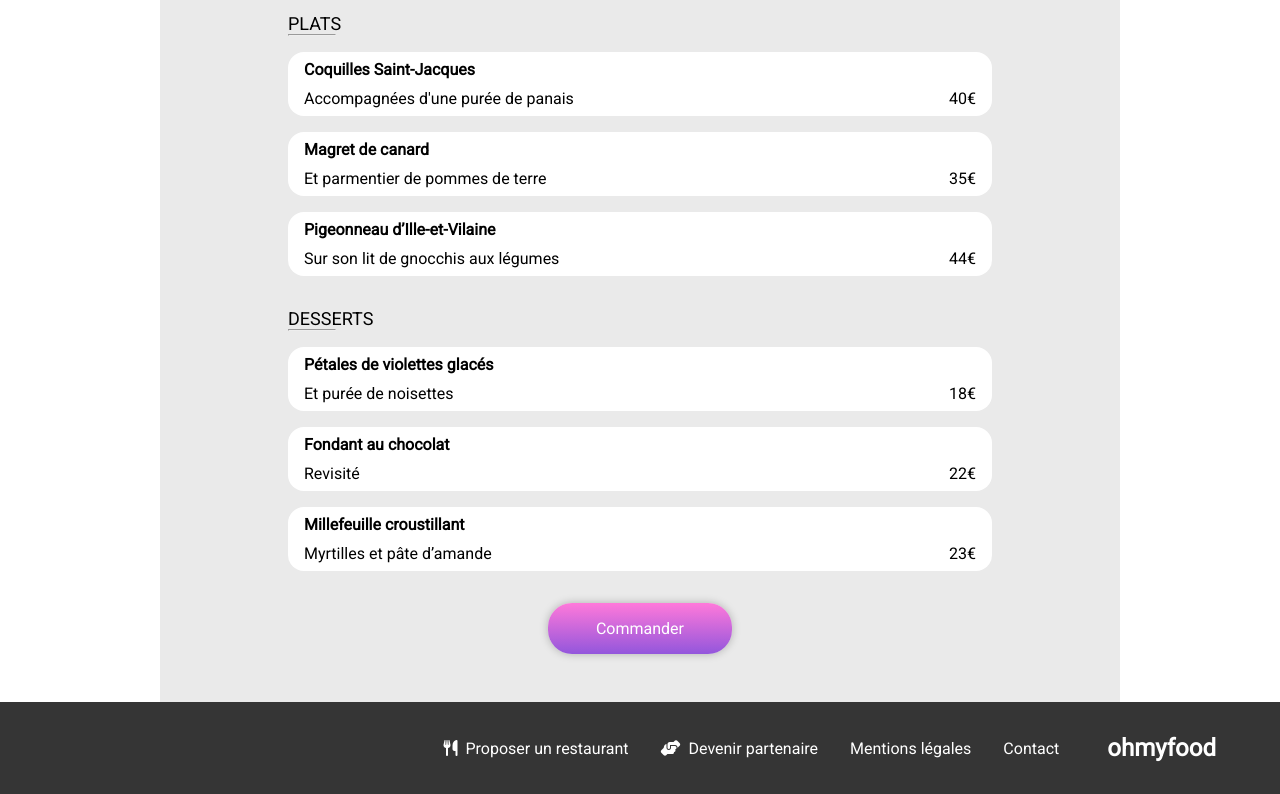
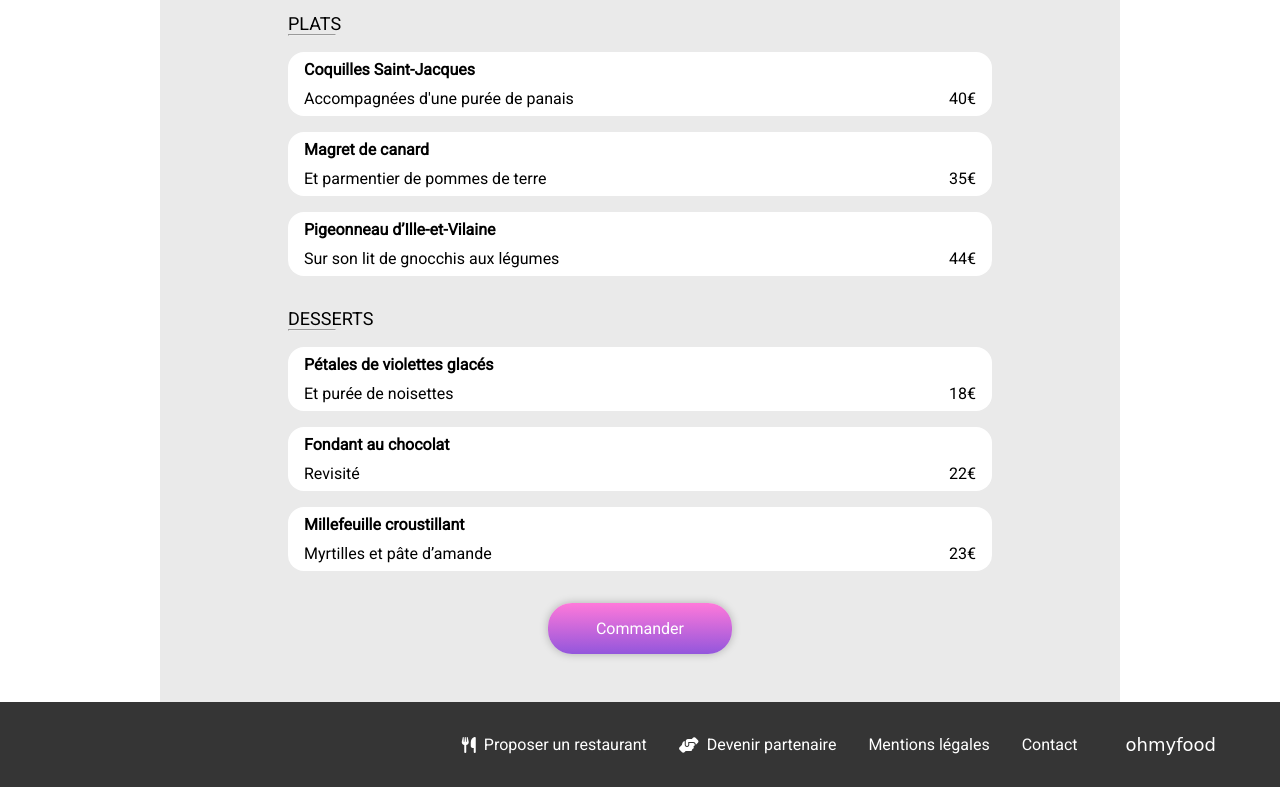
Before and after one commit to NecrosX626/OC-Projet4, a website: page A_la_francaise.html in a window 1280 px wide. Shown: the part 851-1645 px from the top of the page. Drawn offline with Linux system fonts and the light colour scheme; a web font is replaced by a local one.

Commit message:
Correction du titre des Footers

```diff
--- a/A_la_francaise.html
+++ b/A_la_francaise.html
@@ -156,7 +156,7 @@
       </section>
     </main>
     <footer>
-      <h1>ohmyfood</h1>
+      <h2>ohmyfood</h2>
       <ul class="footerContent flexVertical">
         <li>
           <i class="fa-solid fa-utensils"></i
```
Also changed, not shown: La_note_enchantee.html (+1 -1 lines), Le_delice_des_sens.html (+1 -1 lines).
